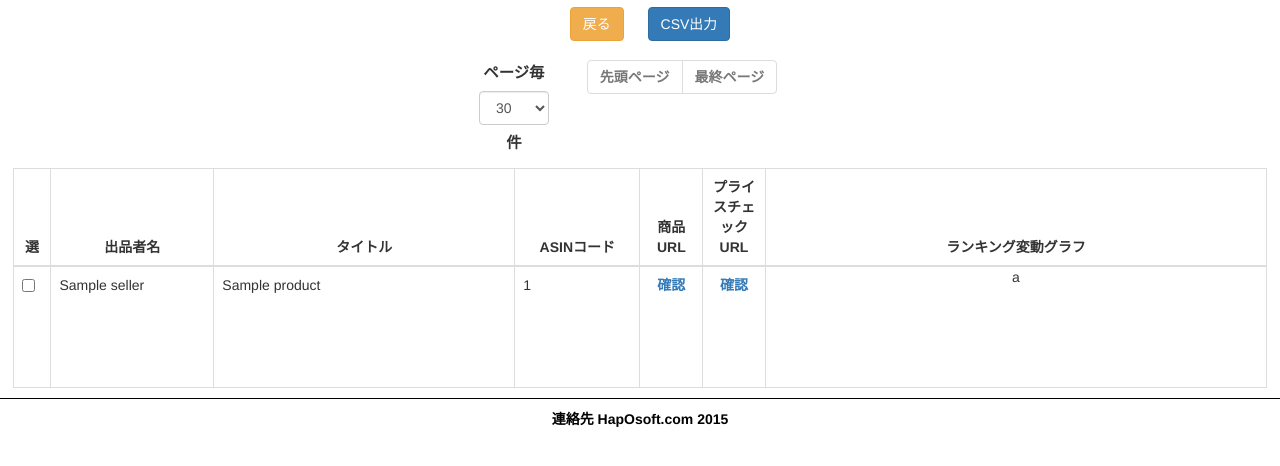
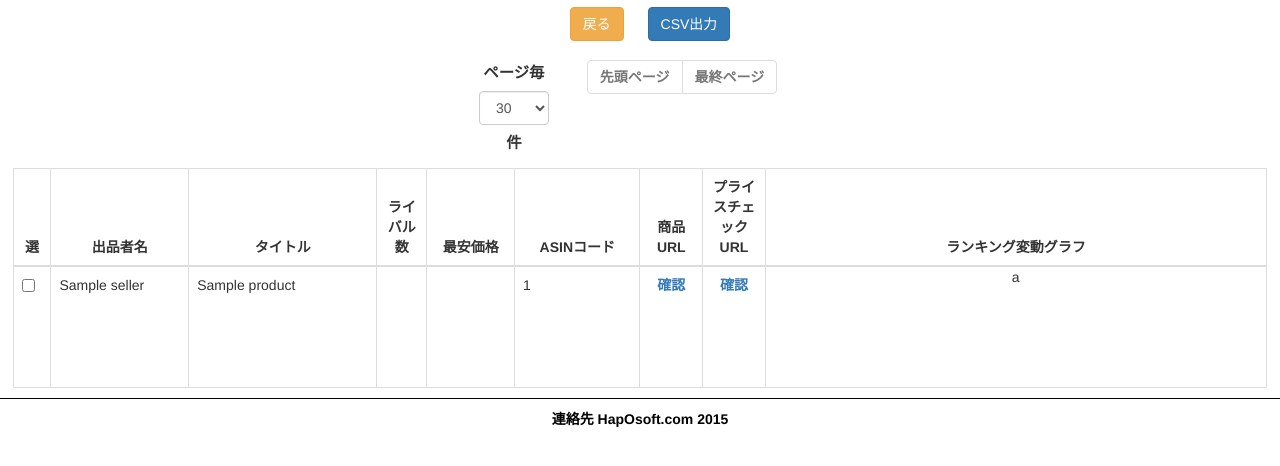
Before and after one commit to dominhhai/amacheck, a CakePHP app: the page made by app/View/Sellers/price.ctp in a window 1280 px wide. Shown: the part 52-518 px from the top of the page. Run offline with PHP 8.4 and a stand-in for CakePHP, Linux system fonts and the light colour scheme; the template is opened without the code that fills it: most values are stand-ins (such as "Sample title", 1, 10 or a date in 2020); form fields are guessed from the names that the template uses; some libraries are stand-ins or nearby versions.

Commit message:
show product info

```diff
--- a/app/View/Sellers/price.ctp
+++ b/app/View/Sellers/price.ctp
@@ -70,12 +70,14 @@
 <?php endif; ?>
 
 <table class="products table table-bordered table-hover fixed">
-<col width="3%"/><col width="13%"/><col width="24%"/><col width="10%"/><col width="5%"/><col width="5%"/><col width="40%"/>
+<col width="3%"/><col width="11%"/><col width="15%"/><col width="4%"/><col width="7%"/><col width="10%"/><col width="5%"/><col width="5%"/><col width="40%"/>
 <thead>
 	<tr>
 		<th>選</th>
 		<th>出品者名</th>
 		<th>タイトル</th>
+		<th>ライバル数</th>
+		<th>最安価格</th>
 		<th>ASINコード</th>
 		<th>商品URL</th>
 		<th>プライスチェックURL</th>
@@ -93,6 +95,8 @@
 		<td style="text-align: center;"><?php echo $this->Form->checkbox($product['Product']['id'], array('class'=> "checkbox", 'checked'=> $checked)); ?></td>
 		<td><?php echo $product['Seller']['name']; ?></td>
 		<td><?php echo $product['Product']['name']; ?></td>
+		<td id="s-<?php echo $product['Product']['id']; ?>" style="text-align: right;"></td>
+		<td id="p-<?php echo $product['Product']['id']; ?>" style="text-align: right;"></td>
 		<td><?php echo $product['Product']['id']; ?></td>
 		<td style="text-align: center;"><a target="_blank" href="http://www.amazon.co.jp/dp/<?php echo $product['Product']['id']; ?>">確認</a></td>
 		<td style="text-align: center;"><a target="_blank" href="http://so-bank.jp/detail/?code=<?php echo $product['Product']['id']; ?>">確認</a></td>
@@ -174,7 +178,9 @@
 			id: id
 		},
 		success: function(data) {
-			console.log(JSON.parse(data))
+			data = JSON.parse(data)
+			$('td#p-'+ id).text(data.price);
+			$('td#s-'+ id).text(data.sellers);
 		},
 		error: function(err) {
 			console.log(err)
```
